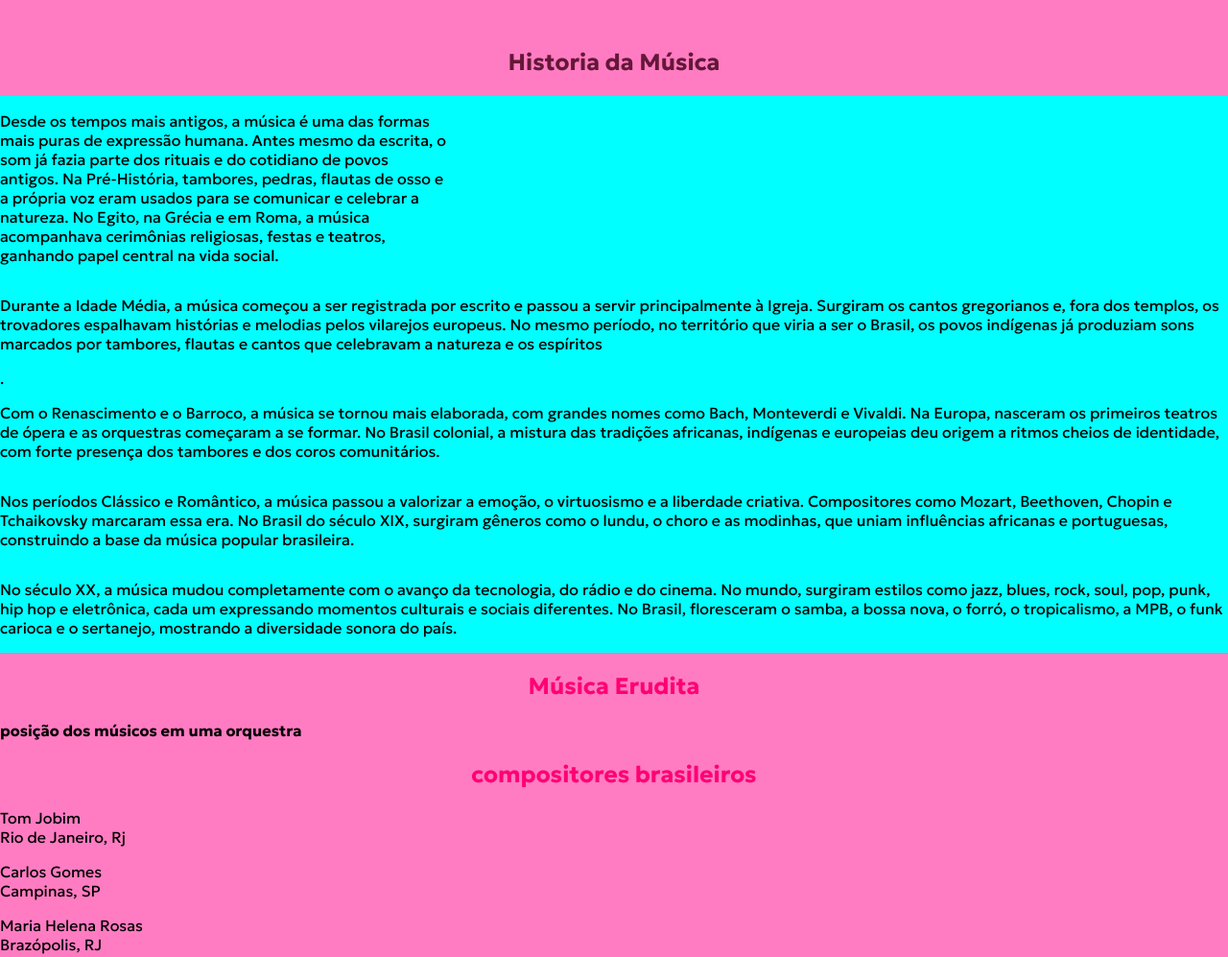
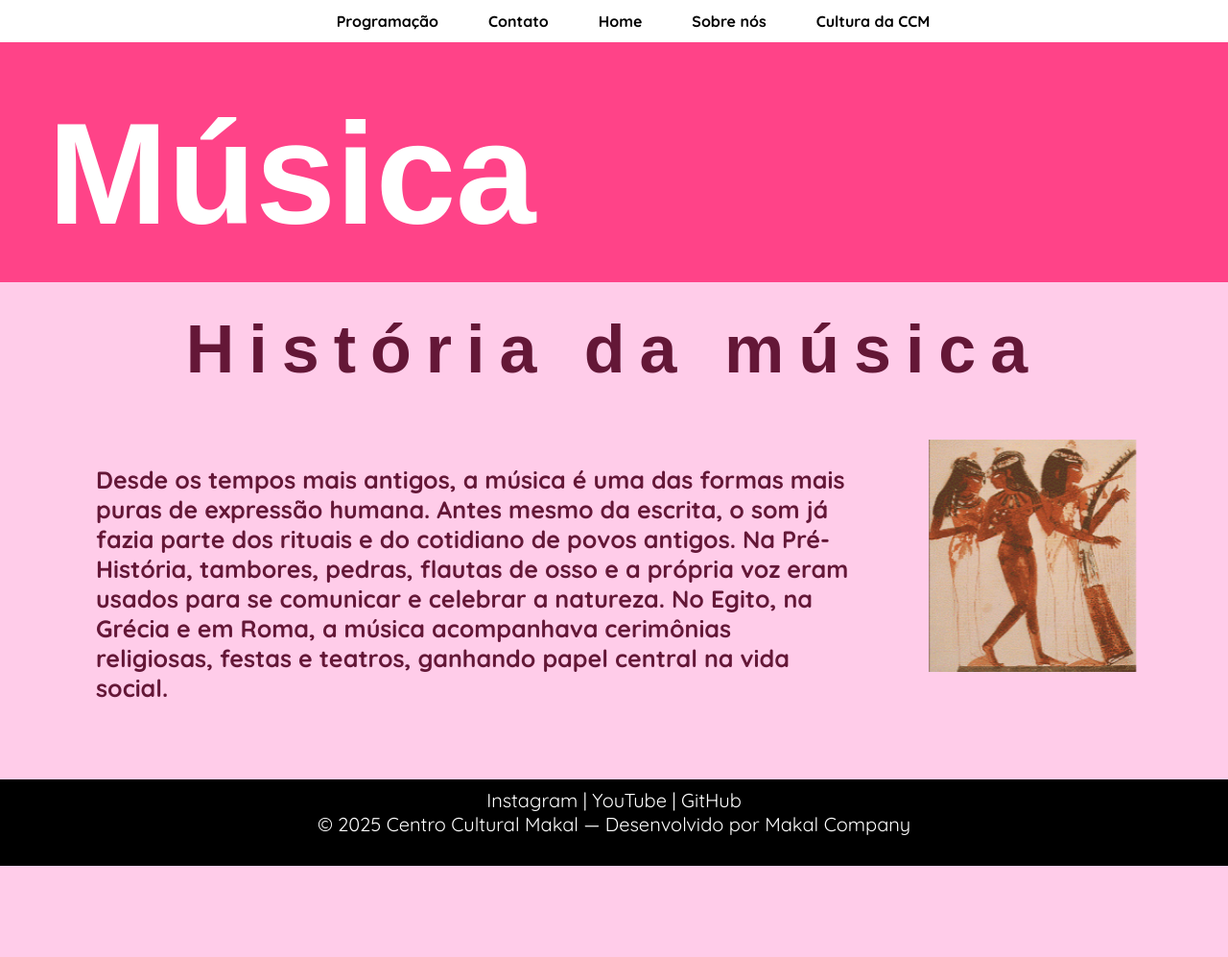
Before and after one commit to anakoso2009/CentroCultural, a plain HTML site: page pages/sub/musica.html in a window 1280 px wide. Shown: the top 997 px of the page at 96% size. After the commit the page ends 902 px from the top, so only its background shows below. Drawn offline with Linux system fonts and the light colour scheme.

Commit message:
começo da musicaa

```diff
--- a/assets/stylemusica.css
+++ b/assets/stylemusica.css
@@ -1,22 +1,20 @@
+@import url('https://fonts.googleapis.com/css2?family=Geologica:wght@100..900&display=swap');
 @import url('https://fonts.googleapis.com/css2?family=Roboto:ital,wght@0,100..900;1,100..900&display=swap');
 @import url('https://fonts.googleapis.com/css2?family=Quicksand:wght@300..700&display=swap');
-@import url('https://fonts.googleapis.com/css2?family=Geologica:wght@100..900&display=swap');
-
 html,
 body {
-    margin: 0;
-    padding: 0;
-    background-color: #FF7CC2;
+    margin: 0%;
     overflow-x: hidden;
     font-family: "Geologica", sans-serif;
-
-
+    background-color: #FFCCE9;
 }
 
 * {
     box-sizing: border-box;
+    margin: 0%;
 }
 
+/*CABEÇALHO*/
 header {
     width: 100%;
     padding: 12px 20px;
@@ -54,20 +52,56 @@ nav a:hover {
     color: #ffffff;
 }
 
+/*CABEÇALHO*/
 
+#cabmusi {
+    background-color: #FF4388;
+    height: 250px;
+    width: 100%;
+    padding-top: 1px;
 
+    h1{
+        font-family: "Epilogue", sans-serif;
+        text-align: left;
+        padding-top: 5px;
+        padding: 50px;
+        font-size: 150px;
+        color: #ffffff;
+        font-weight: bold;
+    }
+}
 
+#hist {
+    padding-top: 30px;
+    color: #641737;
+    font-size: 35px;
+    text-align: center;
+    letter-spacing: 15px;
+    font-family: "Epilogue", sans-serif;
+}
 
+.txt1 {
+    padding: 80px;
+    color: #641737;
+    font-size: 25px;
+    text-align: left;
+    font-family: "Quicksand", sans-serif;
+    padding-left: 100px;
+    font-weight: bold;
+}
 
-.historiadamusica {
+#img1 {
+    background-image: url(/IMG/imganabe/hm1.PNG);
+    background-repeat: no-repeat;
+    width: 30%;
+    height: 250px;
+    padding: 150px;
+}
+
+#historiadamusica1 {
     display: flex;
-    flex-direction: column;
-    background-color: aqua;
-
-
-
-
-
+    align-items: center;
+    flex-direction: row-reverse;
 }
 
 
@@ -75,73 +109,6 @@ nav a:hover {
 
 
 
-
-
-
-
-
-
-
-
-
-
-.titulo {
-    color: #641737;
-    text-align: center;
-    padding-top: 30px;
-}
-
-
-
-
-
-.titulo2 {
-    color: #FF0073;
-    text-align: center;
-}
-
-.musicaerudita {
-    background-color: #FF7CC2;
-}
-
-
-
-.compositores {
-    display: flex;
-    flex-direction: row;
-    gap: 80px;
-    align-items: center;
-    justify-content: center;
-    padding-left: 100px;
-}
-
-.tj {
-    color: #641737;
-    text-align: center;
-}
-
-.mp {
-    display: flex;
-    flex-direction: row;
-    gap: 300px;
-    align-items: center;
-    justify-content: center;
-    padding-left: 90px;
-    padding-top: 60px;
-
-
-}
-
-.mp2 {
-    display: flex;
-    flex-direction: row;
-    gap: 300px;
-    align-items: center;
-    justify-content: center;
-    padding-top: 60px;
-    padding-left: 90px;
-
-}
 
 /*Footer*/
 footer {
--- a/pages/sub/musica.html
+++ b/pages/sub/musica.html
@@ -8,152 +8,50 @@
     <link rel="stylesheet" href="/assets/stylemusica.css">
 </head>
 
+    <header>
+        <nav>
+            <ul>
+                <li><a href="../../pages/principais/Programação.html">Programação</a></li>
+                <li><a href="../../pages/principais/contato.html">Contato</a></li>
+                <li><a href="../../index.html">Home</a></li>
+                <li><a href="../../pages/principais/sobrenos.html">Sobre nós</a></li>
+                <li><a href="../../pages/principais/CulturaCCM.html">Cultura da CCM</a></li>
+            </ul>
+        </nav>
+    </header>
+
 <body>
-    <h2 class="titulo"> Historia da Música</h2>
-    <div class="historiadamusica">
+    <main>
+        <div id="cabmusi">
+            <h1>
+                Música
+            </h1>
+        </div>
+        <div id="hist">
+            <h1>
+                História da música
+            </h1>
+        </div>
 
-        <div class="linha1">
-            <div>
-                <p> Desde os tempos mais antigos, a música é uma das formas <br> mais puras de expressão
-                    humana. Antes mesmo da escrita, o <br>
-                    som já fazia parte dos rituais e do cotidiano de povos <br> antigos. Na Pré-História, tambores,
-                    pedras, flautas de osso e <br> a própria voz eram usados para se comunicar e celebrar a <br>
-                    natureza. No Egito, na Grécia e em Roma, a música <br> acompanhava cerimônias religiosas, festas e
-                    teatros, <br> ganhando papel central na vida social.</p>
+        <div id="historiadamusica1">
+            <div id="img1"></div>
 
-            </div>
-
-            <div class="img1"> </div>
-
-        </div>
-        <div class="linha2">
-            <div>
-                <p> Durante a Idade Média, a música começou a ser registrada por escrito e passou a servir
-                    principalmente à Igreja. Surgiram os cantos gregorianos e, fora dos templos, os trovadores
-                    espalhavam histórias e melodias pelos vilarejos europeus. No mesmo período, no território que viria
-                    a ser o Brasil, os povos indígenas já produziam sons marcados por tambores, flautas e cantos que
-                    celebravam a natureza e os espíritos </p>.
-
-
-            </div>
-
-            <div class="img2">
-
+            <div class="txt1">
+                <p>
+                    Desde os tempos mais antigos, a música é uma das formas mais puras
+                    de expressão humana. Antes mesmo da escrita, o som já fazia parte
+                    dos rituais e do cotidiano de povos antigos. Na Pré-História, tambores,
+                    pedras, flautas de osso e a própria voz eram usados para se comunicar
+                    e celebrar a natureza. No Egito, na Grécia e em Roma, a música
+                    acompanhava cerimônias religiosas, festas e teatros, ganhando papel
+                    central na vida social.
+                </p>
             </div>
 
         </div>
-        <div class="linha3">
-            <div>
-                <p> Com o Renascimento e o Barroco, a música se tornou mais elaborada, com grandes nomes
-                    como Bach, Monteverdi e Vivaldi. Na Europa, nasceram os primeiros teatros de ópera e as orquestras
-                    começaram a se formar. No Brasil colonial, a mistura das tradições africanas, indígenas e europeias
-                    deu origem a ritmos cheios de identidade, com forte presença dos tambores e dos coros comunitários.
-                </p>
 
+    </main>
 
-            </div>
-
-            <div class="img3">
-
-            </div>
-
-        </div>
-        <div class="linha4">
-            <div>
-                <p> Nos períodos Clássico e Romântico, a música passou a valorizar a emoção, o virtuosismo e
-                    a liberdade criativa. Compositores como Mozart, Beethoven, Chopin e Tchaikovsky marcaram essa era.
-                    No Brasil do século XIX, surgiram gêneros como o lundu, o choro e as modinhas, que uniam influências
-                    africanas e portuguesas, construindo a base da música popular brasileira.</p>
-
-
-            </div>
-
-            <div class="img4">
-
-            </div>
-
-        </div>
-        <div class="linha5">
-            <div>
-                <p> No século XX, a música mudou completamente com o avanço da tecnologia, do rádio e do
-                    cinema. No mundo, surgiram estilos como jazz, blues, rock, soul, pop, punk, hip hop e eletrônica,
-                    cada um expressando momentos culturais e sociais diferentes. No Brasil, floresceram o samba, a bossa
-                    nova, o forró, o tropicalismo, a MPB, o funk carioca e o sertanejo, mostrando a diversidade sonora
-                    do país.</p>
-            </div>
-
-            <div class="img5"></div>
-
-        </div>
-
-
-    </div>
-
-
-    <Section id="MscErudita">
-        <h1 class="titulo2"> Música Erudita</h1>
-
-        <div class="musicaerudita">
-            <h4 class="imgErudita"> posição dos músicos em uma orquestra</h2>
-
-        </div>
-
-    </Section>
-
-
-    <Section id="Compositores">
-
-
-        <h1 class="titulo2">compositores brasileiros</h1>
-
-        <div id="TomJobim">
-
-
-            <div id="imgTJ">
-            </div>
-
-            <div>
-                <p>
-                    Tom Jobim <br>
-                    Rio de Janeiro, Rj
-                </p>
-            </div>
-        </div>
-
-        <div id="CarlosGomes">
-
-
-            <div id="imgCG">
-            </div>
-
-            <div>
-                <p>
-                    Carlos Gomes <br>
-                    Campinas, SP
-                </p>
-            </div>
-        </div>
-
-        <div id="MariaHelena">
-
-
-            <div id="imgMH">
-            </div>
-
-            <div>
-                <p>
-                    Maria Helena Rosas <br>
-                    Brazópolis, RJ
-                </p>
-            </div>
-        </div>
-
-
-    </Section>
-
-
-
-</body>
 
 <footer>
     <p>Instagram | YouTube | GitHub</p>
```
Also changed, not shown: pages/aleatoria.html (added, +219 -0 lines).
